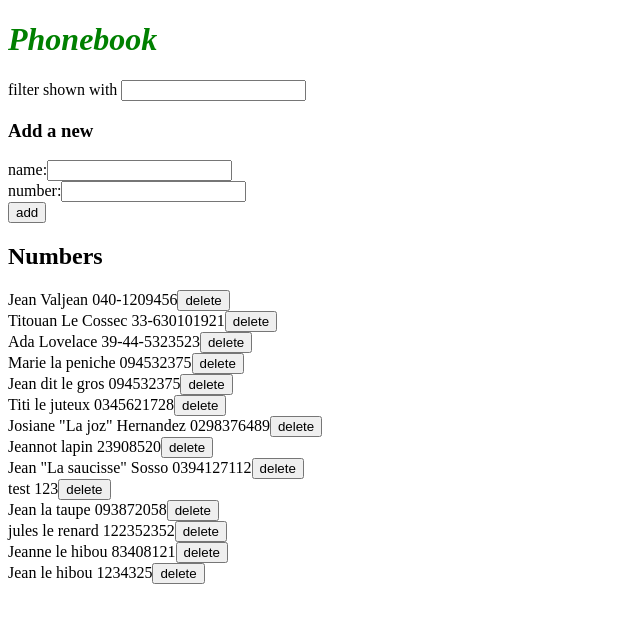
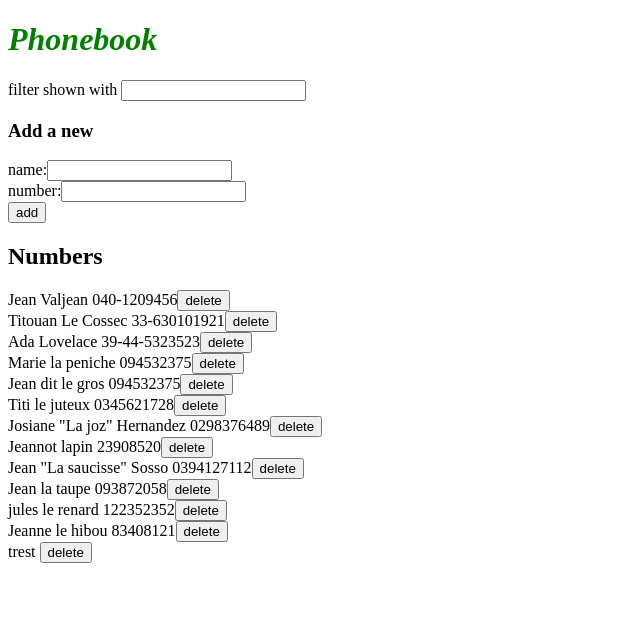
Before and after one commit to wdclem/fsopen, a React (Create React App) app in the folder part2/phonebook/: page / in a window 1280 px wide. Shown: the top 622 px of the page, without its empty margins (0-640 px from the left). Built offline with nearby package versions, Linux system fonts and the light colour scheme; data requests are answered from the project's data file.

Commit message:
add delete confirmation, add confirmation and error catching

```diff
--- a/part2/phonebook/db.json
+++ b/part2/phonebook/db.json
@@ -46,11 +46,6 @@
       "id": 17
     },
     {
-      "name": "test",
-      "number": "123",
-      "id": 20
-    },
-    {
       "name": "Jean la taupe",
       "number": "093872058",
       "id": 21
@@ -66,9 +61,9 @@
       "id": 24
     },
     {
-      "name": "Jean le hibou",
-      "number": "1234325",
-      "id": 25
+      "name": "trest",
+      "number": "",
+      "id": 26
     }
   ]
 }
--- a/part2/phonebook/src/App.js
+++ b/part2/phonebook/src/App.js
@@ -30,8 +30,8 @@ const App = () => {
         newName={newName} newNumber={newNumber}
         setNewName={setNewName} setNewNumber={setNewNumber}
         setPersons={setPersons}
-        addMessage={addMessage}
-        setaddMessage={setaddMessage} />
+        setaddMessage={setaddMessage}
+        seterrorMessage={seterrorMessage}/>
       <h2>Numbers</h2>
       <Numbers persons={persons} newSearch={newSearch} setPersons={setPersons} seterrorMessage={seterrorMessage} />
     </div >
@@ -44,15 +44,11 @@ const Notification = ({ addmessage, errormessage }) => {
   }
   if (errormessage)
     return (
-      <div className='error'>
-        {errormessage}
-      </div>
+      <div className='error'>{errormessage}</div>
     )
   if (addmessage)
     return (
-      <div className='add'>
-        {addmessage}
-      </div>
+      <div className='add'>{addmessage}</div>
     )
 }
 
@@ -63,12 +59,14 @@ function delNumber (persons, person, setPersons, seterrorMessage) {
       .then(() => {
         setPersons(persons.filter((p) => p.id !== person.id))
       })
-      .catch(error=> {
+      .catch(error => {
         seterrorMessage(`Information of '${person.name} has already been removed from server`)
         setPersons(persons.filter((p) => p.id !== person.id))
+        setTimeout(() => {
+          seterrorMessage(null)
+        }, 5000)
       })
-      setTimeout(() => {seterrorMessage(null)}, 5000)
-  }
+    }
 }
 
 const Filter = ({ newSearch, setNewSearch }) => {
@@ -85,8 +83,7 @@ const Filter = ({ newSearch, setNewSearch }) => {
   )
 }
 
-const Form = ({ persons, newName, newNumber, setNewName, setNewNumber, setPersons, addMessage, setaddMessage}) => {
-  // const handleSubmit = (event) => {
+const Form = ({ persons, newName, newNumber, setNewName, setNewNumber, setPersons, setaddMessage, seterrorMessage}) => {
 
   const addNew = (event) => {
     event.preventDefault()
@@ -110,10 +107,15 @@ const Form = ({ persons, newName, newNumber, setNewName, setNewNumber, setPerson
             })
           setPersons(updatedPerson)
           })
+          .catch(error => {
+            seterrorMessage(`Information of '${newName} has already been removed from server`)
+            setPersons(persons.filter((p) => p.id !== nameExists.id))
+            setTimeout(() => {
+              seterrorMessage(null)
+            }, 5000)
+          })
         }
-        setaddMessage(
-          `added number change for '${newName}'`
-        )
+        setaddMessage(`added number change for '${newName}'`)
         setTimeout(() => {
           setaddMessage(null)
         }, 5000)
@@ -127,13 +129,8 @@ const Form = ({ persons, newName, newNumber, setNewName, setNewNumber, setPerson
         .create(personObject)
         .then(returnedPerson => {
           setPersons(persons.concat(returnedPerson))
-          setaddMessage(
-            `added '${newName}'`
-          )
-          setTimeout(() => {
-            setaddMessage(null)
-          }, 5000)
-
+          setaddMessage(`added '${newName}'`)
+          setTimeout(() => {setaddMessage(null)}, 5000)
         })
      }
     }
```
